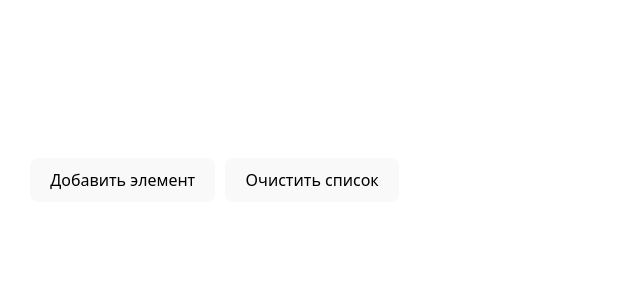
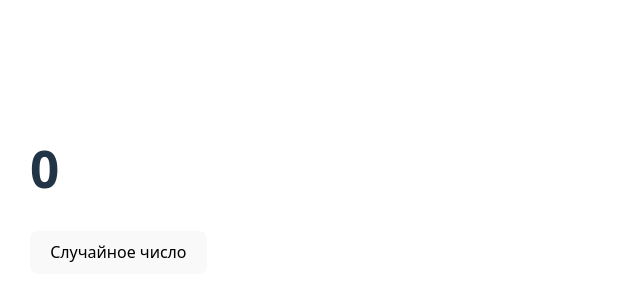
Before and after one commit to Regina-hub05/Regina-task-1, a React (Vite) app: page / in a window 1280 px wide. Shown: the part 210-510 px from the top of the page, without its empty margins (0-640 px from the left). Built offline with nearby package versions, Linux system fonts and the light colour scheme.

Commit message:
random number

```diff
--- a/src/App.jsx
+++ b/src/App.jsx
@@ -1,34 +1,21 @@
 
 
 import React, { useState } from 'react';
+
 function App() {
-  const [items, setItems] = useState([]);
+  const [number, setNumber] = useState(0);
 
-  const [counter, setCounter] = useState(1);
-
-  const addItem = () => {
-    setItems([...items, `Элемент ${counter}`]);
-    setCounter(counter + 1);
+  const generate = () => {
+    const random = Math.floor(Math.random() * 101);
+    setNumber(random);
   };
 
-  const clearList = () => {
-    setItems([]);
-    setCounter(1);
-  };
   return (
-    <div style={{ padding: '30px' }}>
-      <button onClick={addItem} style={{ marginRight: '10px' }}>
-        Добавить элемент
-      </button>
-      <button onClick={clearList}>
-        Очистить список
-      </button>
+   <div style={{ padding: '30px' }}>
 
-      <ul style={{ marginTop: '20px' }}>
-        {items.map((item, index) => (
-          <li key={index}>{item}</li>
-        ))}
-      </ul>
+      <h1>{number}</h1>
+
+      <button onClick={generate}>Случайное число</button>
     </div>
   );
 }
```
